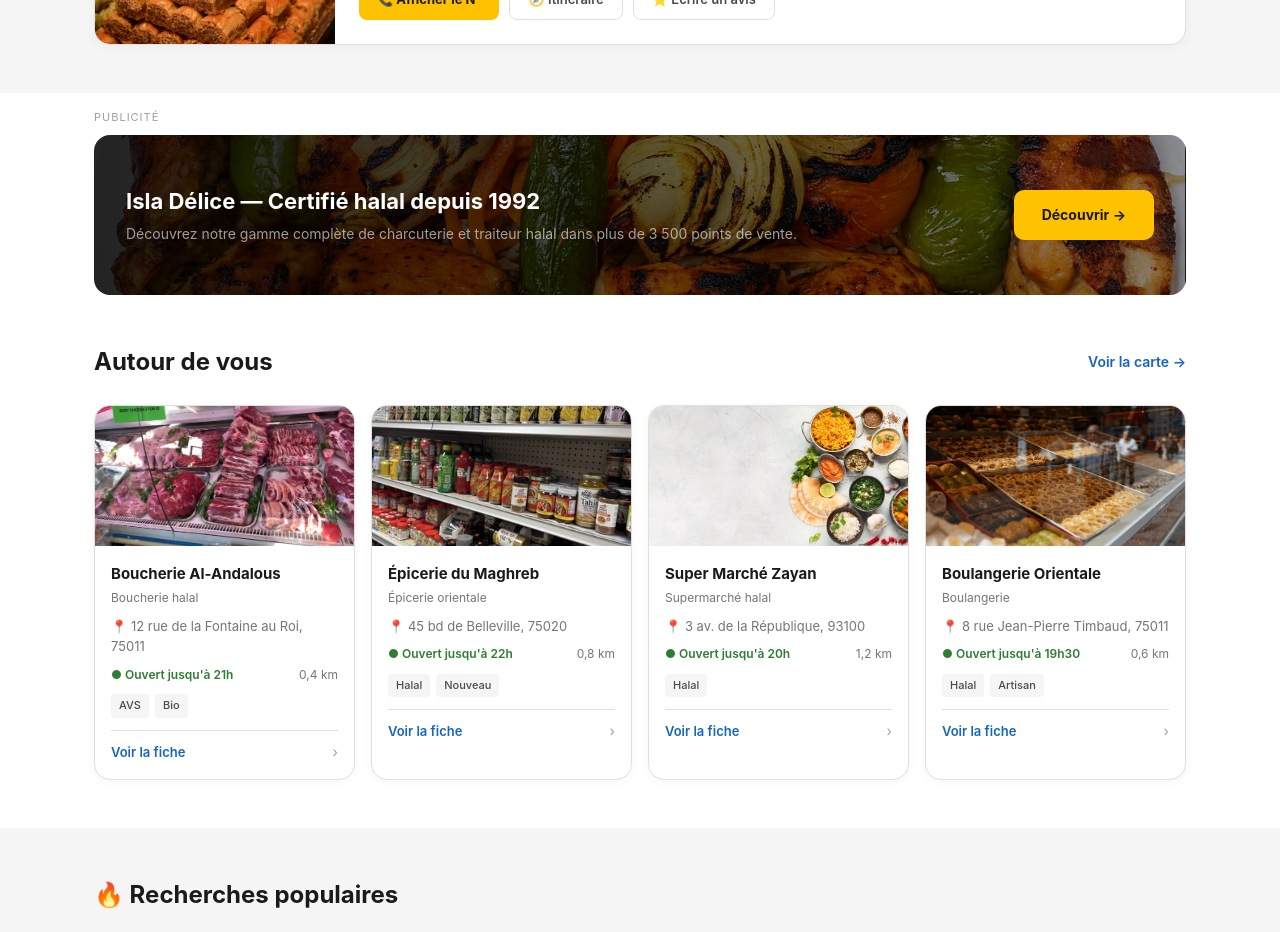
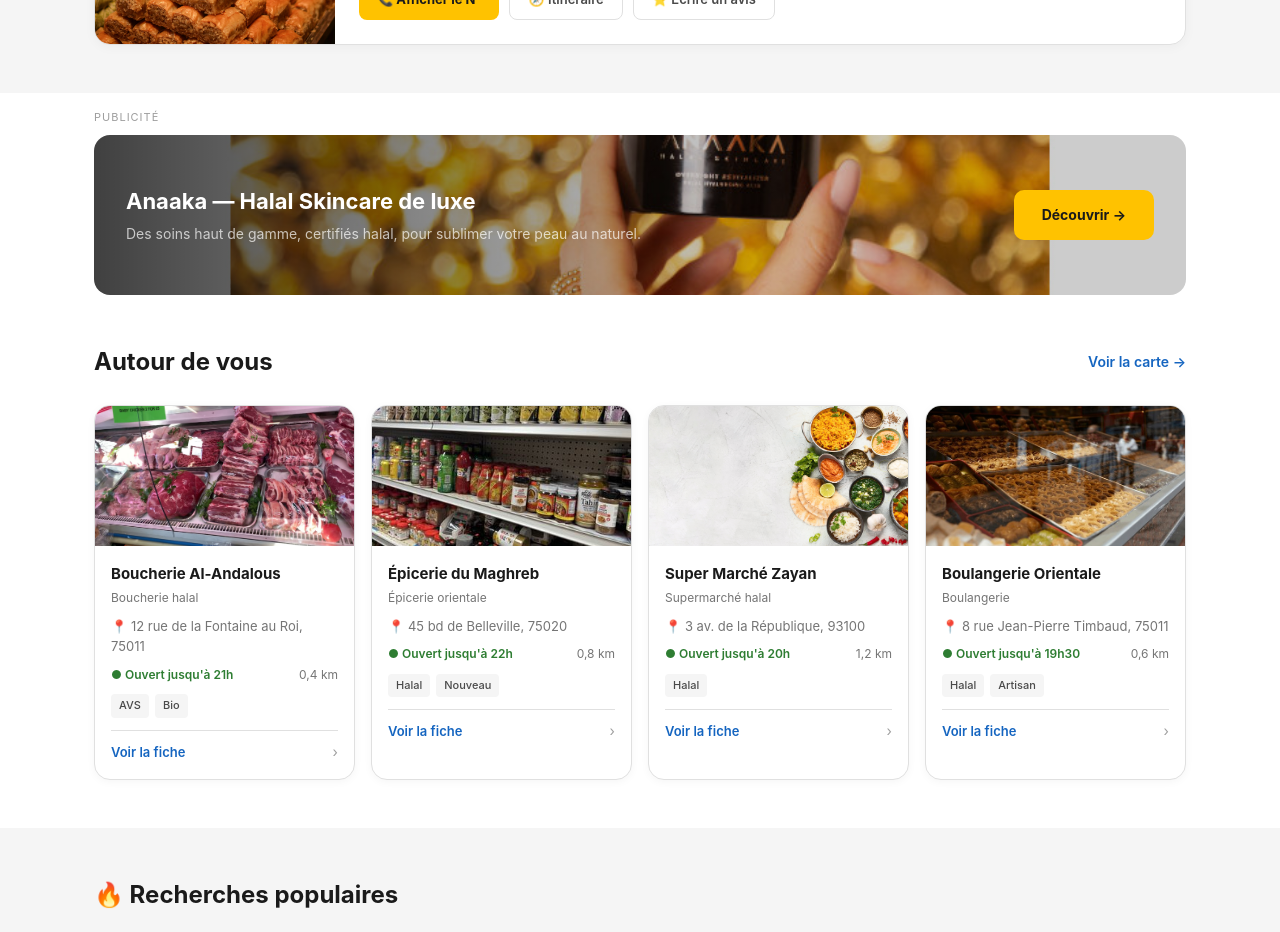
Before and after one commit to kizofoodinnov-bit/yellowhalal-web, a Next.js app: page / in a window 1280 px wide. Shown: the part 1620-2552 px from the top of the page. Built offline with nearby package versions, Linux system fonts and the light colour scheme.

Commit message:
feat: replace Isla Delice ad with Anaaka Halal Skincare

```diff
--- a/app/page.tsx
+++ b/app/page.tsx
@@ -255,12 +255,12 @@
         <div style={container}>
           <p style={{ fontSize: 11, color: C.grayLight, textTransform: 'uppercase', letterSpacing: 1, marginBottom: 8 }}>Publicité</p>
           <div style={{ position: 'relative', borderRadius: 16, overflow: 'hidden', height: 160 }}>
-            <Image src="/images/kebab.jpg" alt="Isla Délice" fill style={{ objectFit: 'cover' }} />
-            <div style={{ position: 'absolute', inset: 0, background: 'linear-gradient(90deg, rgba(0,0,0,0.85) 0%, rgba(0,0,0,0.4) 100%)' }} />
+            <Image src="/images/anaaka.png" alt="Anaaka Halal Skincare" fill style={{ objectFit: 'cover' }} />
+            <div style={{ position: 'absolute', inset: 0, background: 'linear-gradient(90deg, rgba(0,0,0,0.75) 0%, rgba(0,0,0,0.2) 60%)' }} />
             <div style={{ position: 'relative', zIndex: 1, display: 'flex', alignItems: 'center', justifyContent: 'space-between', height: '100%', padding: '0 32px' }}>
               <div>
-                <h3 style={{ fontSize: 22, fontWeight: 700, color: C.white, marginBottom: 4 }}>Isla Délice — Certifié halal depuis 1992</h3>
-                <p style={{ fontSize: 14, color: 'rgba(255,255,255,0.6)' }}>Découvrez notre gamme complète de charcuterie et traiteur halal dans plus de 3 500 points de vente.</p>
+                <h3 style={{ fontSize: 22, fontWeight: 700, color: C.white, marginBottom: 4 }}>Anaaka — Halal Skincare de luxe</h3>
+                <p style={{ fontSize: 14, color: 'rgba(255,255,255,0.7)' }}>Des soins haut de gamme, certifiés halal, pour sublimer votre peau au naturel.</p>
               </div>
               <button style={{ padding: '14px 28px', background: C.yellow, color: C.black, fontSize: 14, fontWeight: 700, borderRadius: 10, border: 'none', cursor: 'pointer', flexShrink: 0, marginLeft: 24 }}>Découvrir →</button>
             </div>
```
Also changed, not shown: public/images/anaaka.png (added).
